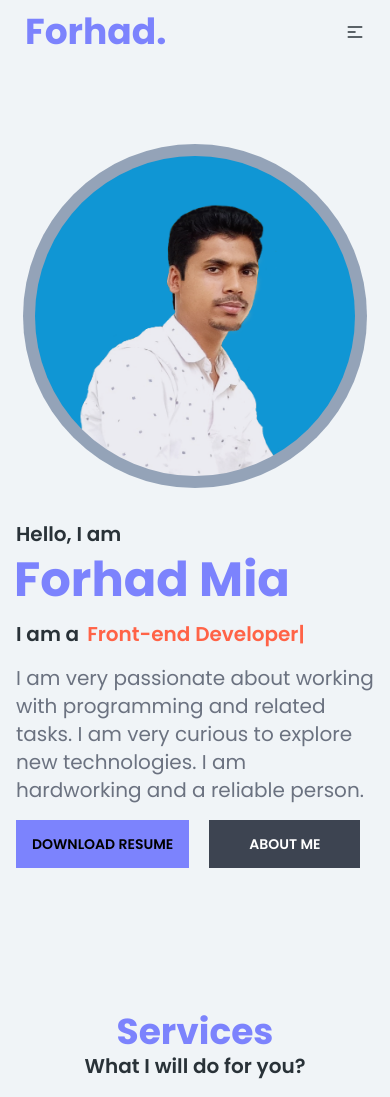
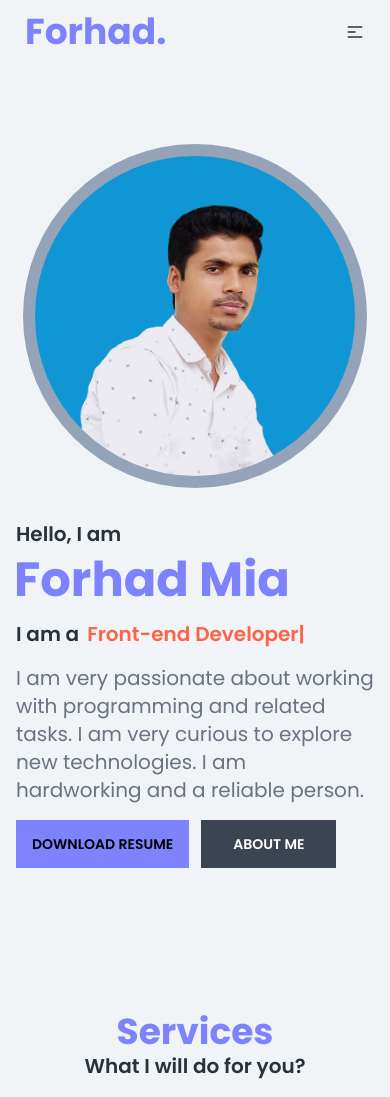
Before and after one commit to forhadmia1/my_protfolio, a React (Create React App) app: page /home in a window 390 px wide. Shown: the top 1097 px of the page. Built offline with nearby package versions, Linux system fonts and the light colour scheme; no server answers.

Commit message:
font responsive

```diff
--- a/src/pages/Home/HeroArea.js
+++ b/src/pages/Home/HeroArea.js
@@ -23,10 +23,10 @@ const HeroArea = () => {
                     <p className='mb-4 text-xl text-gray-500'>
                         I am very passionate about working with programming and related tasks. I am very curious to explore new technologies. I am hardworking and a reliable person.
                     </p>
-                    <div className='flex gap-5'>
+                    <div className='flex gap-3 md:gap-5'>
                         <a href='https://drive.google.com/uc?export=download&id=15ka36LpmP1yD4NX7_7Iw7iydKCtjP3fa' className="btn bg-primary border-none hover:bg-dark text-black hover:text-white rounded-none px-4 border-2 font-semibold">Download Resume</a>
 
-                        <button onClick={() => navigate('/about')} className="btn bg-dark hover:bg-primary border-none text-white hover:text-black rounded-none px-10 border-2 font-semibold">About Me</button>
+                        <button onClick={() => navigate('/about')} className="btn bg-dark hover:bg-primary border-none text-white hover:text-black rounded-none px-8 md:px-10 border-2 font-semibold">About Me</button>
                     </div>
                 </div>
             </div>
```
